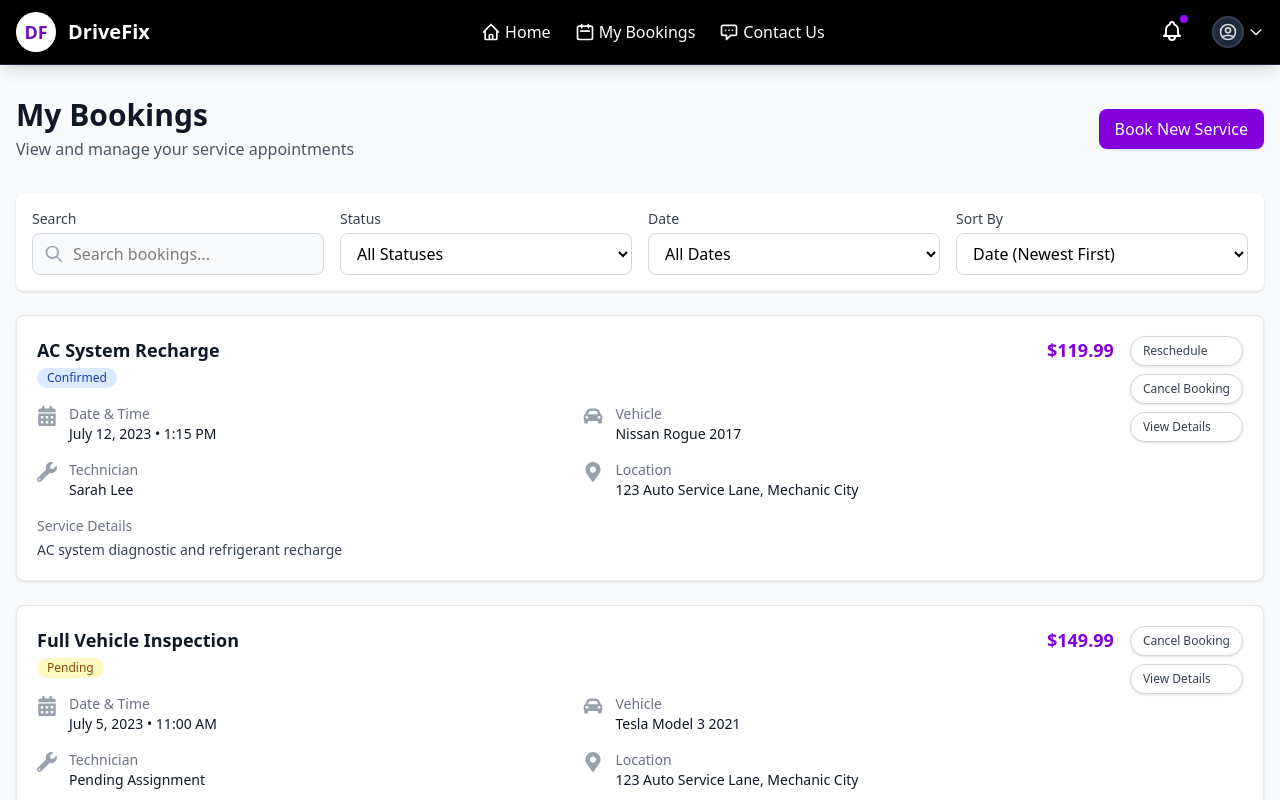
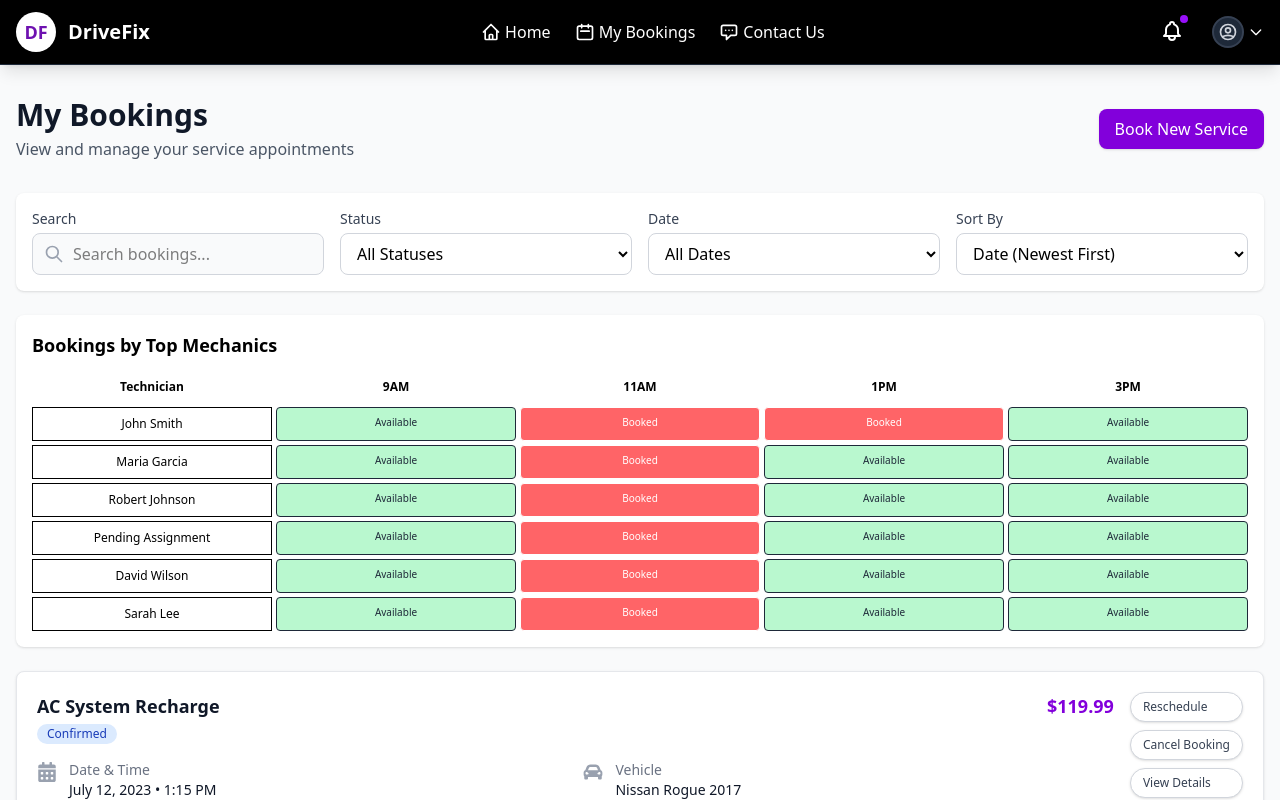
Before and after one commit to AshmithaVaisal/DriveFix, a React (Vite) app: page /mybooking in a window 1280 px wide. Shown: the top 800 px of the page. Built offline with nearby package versions, Linux system fonts and the light colour scheme.

Commit message:
Added a functionality to booking form

```diff
--- /dev/null
+++ b/src/pages/Booking_Matrix.jsx
@@ -0,0 +1,118 @@
+import React, { useState } from "react";
+
+const Booking_Matrix = ({ bookings }) => {
+  const [isModalOpen, setIsModalOpen] = useState(false);
+  const [selectedSlot, setSelectedSlot] = useState(null);
+
+  const mechanics = [...new Set(bookings.map((b) => b.technician))];
+  const slots = ["9AM", "11AM", "1PM", "3PM"]; // Example slots
+
+  const getStatus = (tech, slot) => {
+    const booking = bookings.find(
+      (b) => b.technician === tech && b.time.startsWith(slot)
+    );
+
+    // Example: mark some prefilled booked slots
+    if (!booking && (slot === "11AM" || (tech === "John Smith" && slot === "1PM"))) {
+      return "Booked";
+    }
+
+    return booking ? booking.status : "Available";
+  };
+
+  const handleSlotClick = (tech, slot, status) => {
+    if (status === "Available") {
+      setSelectedSlot({ tech, slot });
+      setIsModalOpen(true);
+    }
+  };
+
+  return (
+    <div className="bg-white rounded-lg shadow-sm p-4 mb-6 overflow-x-auto">
+      <h2 className="text-lg font-bold mb-3">Bookings by Top Mechanics</h2>
+      <div className="grid grid-cols-5 gap-1 text-center text-xs">
+        {/* Header row */}
+        <div className="font-semibold py-2">Technician</div>
+        {slots.map((slot, i) => (
+          <div key={i} className="font-semibold py-2">
+            {slot}
+          </div>
+        ))}
+
+        {/* Mechanics rows */}
+        {mechanics.map((tech, i) => (
+          <div key={i} className="contents">
+            <div className="font-medium py-2 px-1 border">{tech}</div>
+            {slots.map((slot, j) => {
+              const status = getStatus(tech, slot);
+              return (
+                <div
+                  key={j}
+                  onClick={() => handleSlotClick(tech, slot, status)}
+                  className={`py-2 px-1 rounded text-[10px] border cursor-pointer ${
+                    status === "Completed" ||
+                    status === "Confirmed" ||
+                    status === "Booked"
+                      ? "bg-red-400 text-white cursor-not-allowed"
+                      : "bg-green-200 text-gray-800 hover:bg-green-300"
+                  }`}
+                >
+                  {status}
+                </div>
+              );
+            })}
+          </div>
+        ))}
+      </div>
+
+      {/* Modal */}
+      {isModalOpen && selectedSlot && (
+        <div className="fixed inset-0 flex items-center justify-center bg-black bg-opacity-40 z-50">
+          <div className="bg-white p-6 rounded-lg shadow-lg w-96">
+            <h3 className="text-lg font-bold mb-4">Book Slot</h3>
+            <p className="mb-2 text-sm text-gray-700">
+              Mechanic: <span className="font-medium">{selectedSlot.tech}</span>
+            </p>
+            <p className="mb-4 text-sm text-gray-700">
+              Time: <span className="font-medium">{selectedSlot.slot}</span>
+            </p>
+
+            {/* Simple form */}
+            <input
+              type="text"
+              placeholder="Enter Vehicle"
+              className="w-full border rounded px-3 py-2 mb-3"
+            />
+            <input
+              type="text"
+              placeholder="Enter Service"
+              className="w-full border rounded px-3 py-2 mb-3"
+            />
+
+            <div className="flex justify-end gap-2">
+              <button
+                onClick={() => setIsModalOpen(false)}
+                className="px-4 py-2 bg-gray-200 rounded hover:bg-gray-300"
+              >
+                Cancel
+              </button>
+              <button
+                onClick={() => {
+                  alert(
+                    `Booked ${selectedSlot.tech} at ${selectedSlot.slot}`
+                  );
+                  setIsModalOpen(false);
+                }}
+                className="px-4 py-2 bg-purple-600 text-white rounded hover:bg-purple-700"
+              >
+                Book Now
+              </button>
+            </div>
+          </div>
+        </div>
+      )}
+    </div>
+  );
+};
+
+export default Booking_Matrix;
--- a/src/pages/My_Bookings.jsx
+++ b/src/pages/My_Bookings.jsx
@@ -21,6 +21,7 @@ import {
   FaCalendarAlt,
 } from "react-icons/fa";
 import Booking_Navbar from "./Booking_Navbar";
+import Booking_Matrix from "./Booking_Matrix";
 
 const My_Bookings = () => {
   // Sample booking data
@@ -325,6 +326,8 @@ const My_Bookings = () => {
             </div>
           </div>
         </div>
+
+        <Booking_Matrix bookings={bookings} />
 
         {/* Bookings Grid */}
         {currentBookings.length > 0 ? (
```
